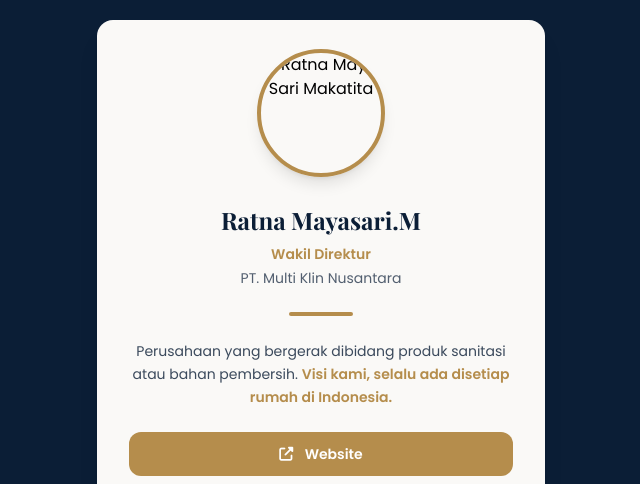
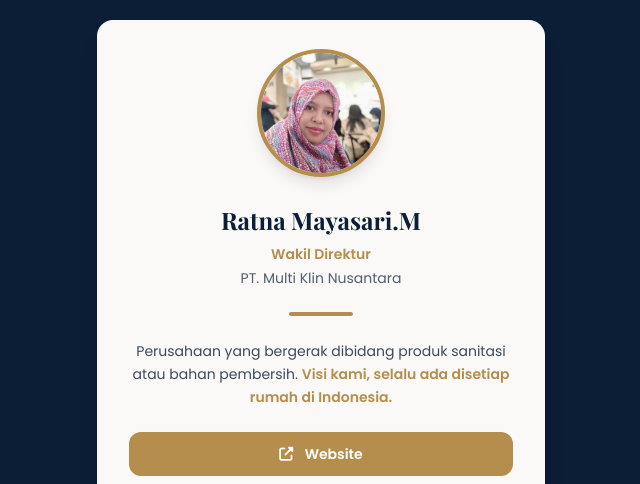
Before and after one commit to Ratna-Mayasari-M/Kartu-Nama-Digital, a plain HTML site: page index.html in a window 1280 px wide. Shown: the top 484 px of the page, without its empty margins (319-959 px from the left). Drawn offline with nearby package versions, Linux system fonts and the light colour scheme.

Commit message:
Update index.html

```diff
--- a/index.html
+++ b/index.html
@@ -77,7 +77,7 @@
             <!-- Foto Profil -->
             <div class="text-center mb-6">
                 <div class="w-32 h-32 mx-auto mb-4 rounded-full overflow-hidden border-4 border-[#b58d4c] shadow-lg float-animation">
-                    <img src="SUSUU.jpeg" alt="Ratna Maya Sari Makatita" class="w-full h-full object-cover">
+                    <img src="foto-profil.jpg.jpeg" alt="Ratna Maya Sari Makatita" class="w-full h-full object-cover">
                 </div>
             </div>
 
```
